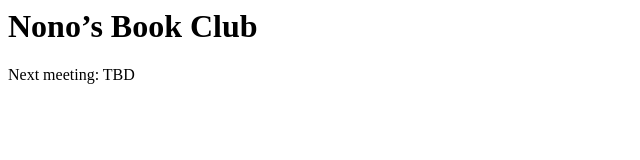
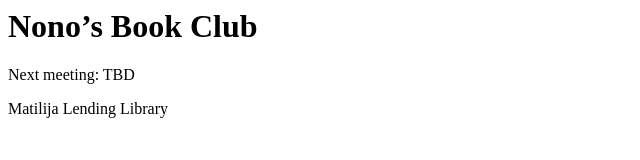
Before and after one commit to machikoyasuda/bookclub, a plain HTML site: page index.html in a window 1280 px wide. Shown: the whole page, without its empty margins (0-640 px from the left). Drawn offline with Linux system fonts and the light colour scheme.

Commit message:
Add Matilija name to homepage

```diff
--- a/index.html
+++ b/index.html
@@ -1,2 +1,3 @@
 <h1>Nono’s Book Club</h1>
 <p>Next meeting: TBD</p>
+<p>Matilija Lending Library</p>
```
